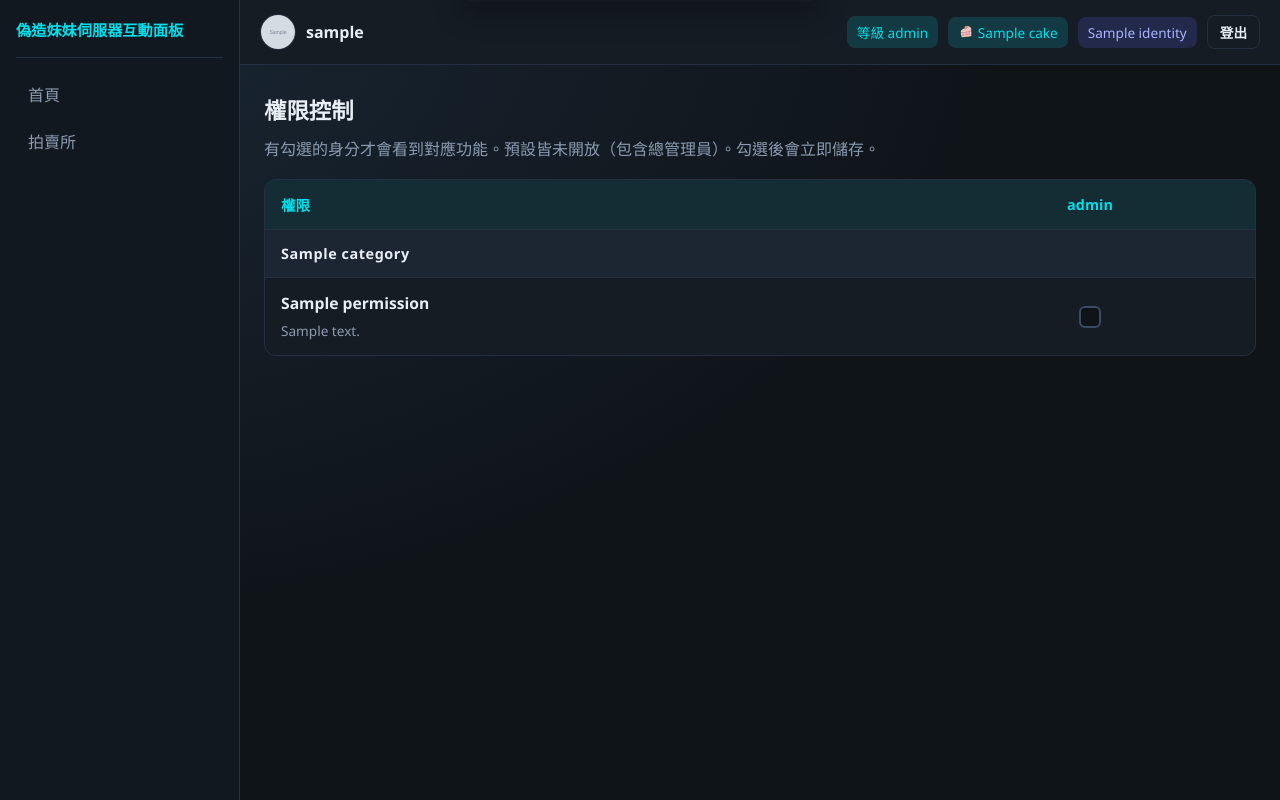
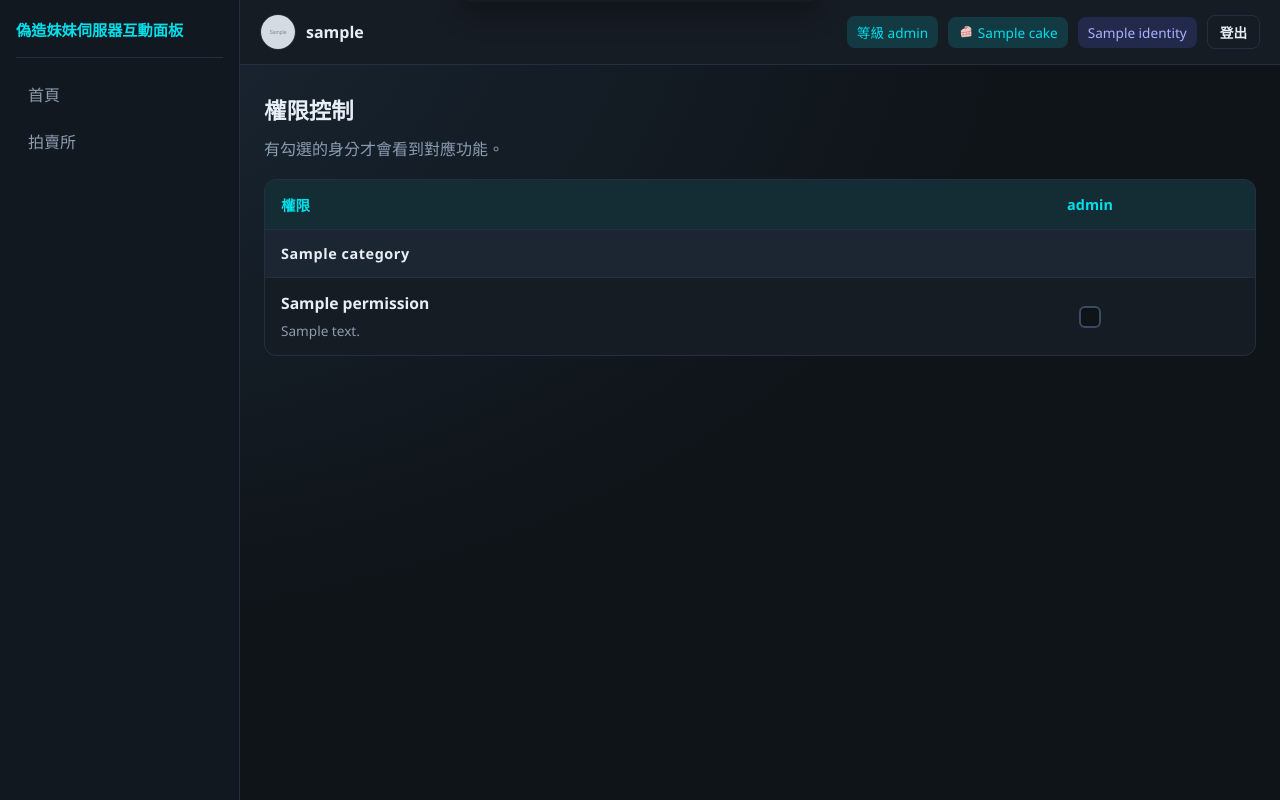
Before and after one commit to ani20168/Natalie-bot, a Python web app: template web/templates/permissions.html in a window 1280 px wide. Run offline with Jinja, Linux system fonts and the light colour scheme; the template is opened without the code that fills it: most values are stand-ins (such as "Sample title", 1, 10 or a date in 2020); grey boxes marked "Sample" are stand-in pictures.

Commit message:
改良文本

```diff
--- a/web/templates/permissions.html
+++ b/web/templates/permissions.html
@@ -1,7 +1,7 @@
 {% extends "app_layout.html" %}
 {% block main %}
 <h2>權限控制</h2>
-<p class="permission-lead">有勾選的身分才會看到對應功能。預設皆未開放（包含總管理員）。勾選後會立即儲存。</p>
+<p class="permission-lead">有勾選的身分才會看到對應功能。</p>
 
 <div class="permission-board" id="permission-board">
   <table class="permission-table">
```
